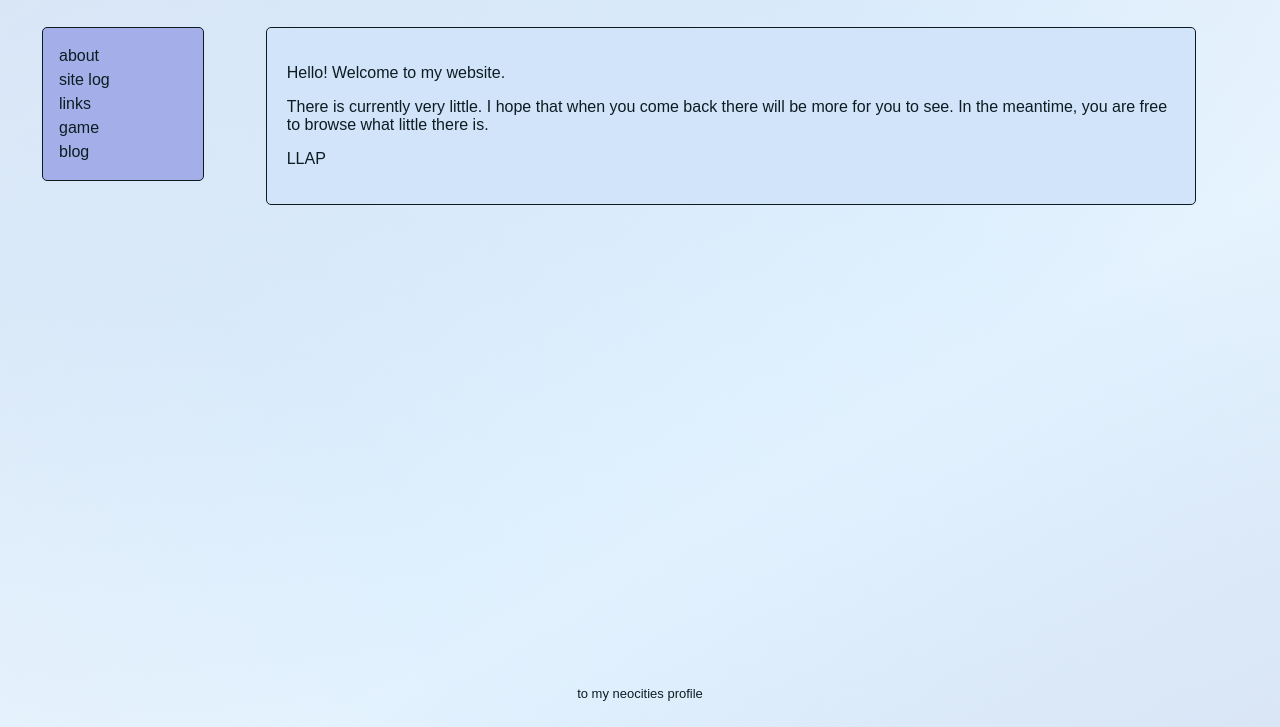
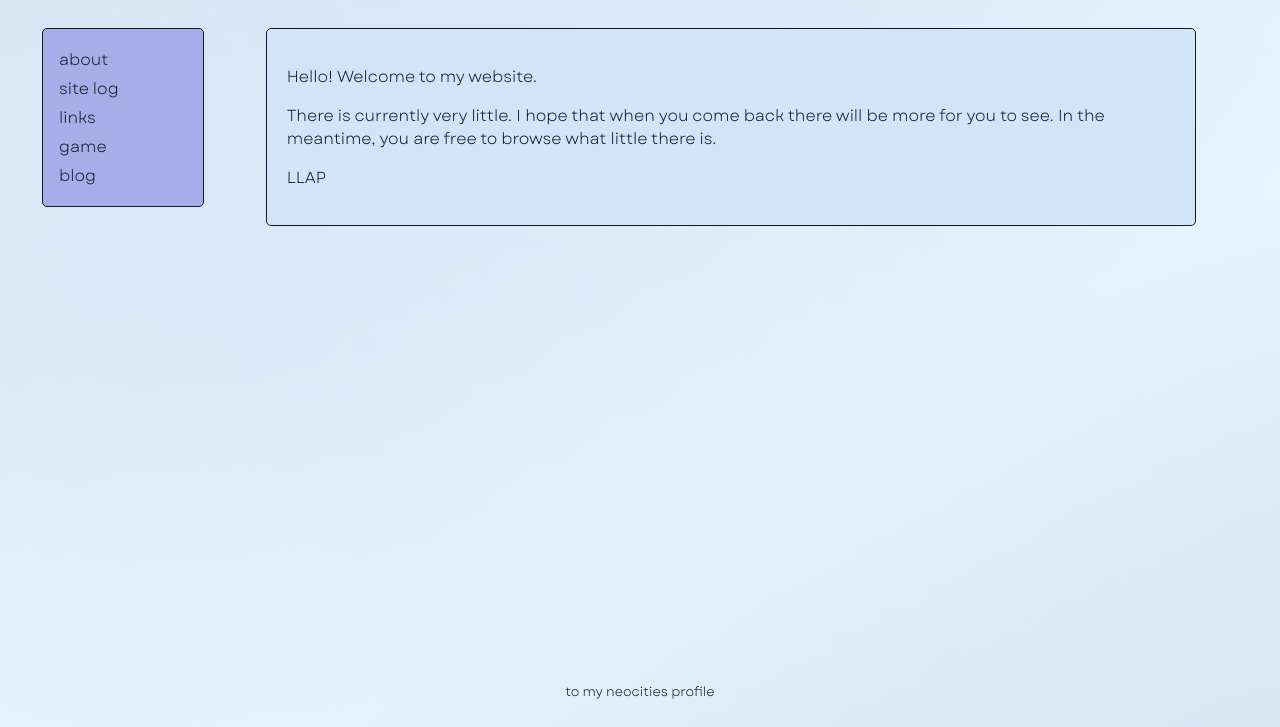
Before and after one commit to tsvainerys/tsvai-nc, a website: page public/index.html in a window 1280 px wide. Shown: the part 73-800 px from the top of the page. Drawn offline with Linux system fonts and the light colour scheme; the site is published under a folder, as on GitHub Pages, so addresses that start at the root find nothing; files whose address does not match are found by name.

Commit message:
font fix fix

```diff
--- a/public/css/style.css
+++ b/public/css/style.css
@@ -1,10 +1,10 @@
 @font-face {
     font-family:'logostile' ;
-    src: url(/css/font-files/Logostile.ttf);
+    src: url(font-files/Logostile.ttf);
 }
 @font-face {
     font-family: 'garet';
-    src: url(/css/font-files/garet/Garet-Book.ttf);
+    src: url(font-files/garet/Garet-Book.ttf);
 }
 :root {
     --bg: white;
```
